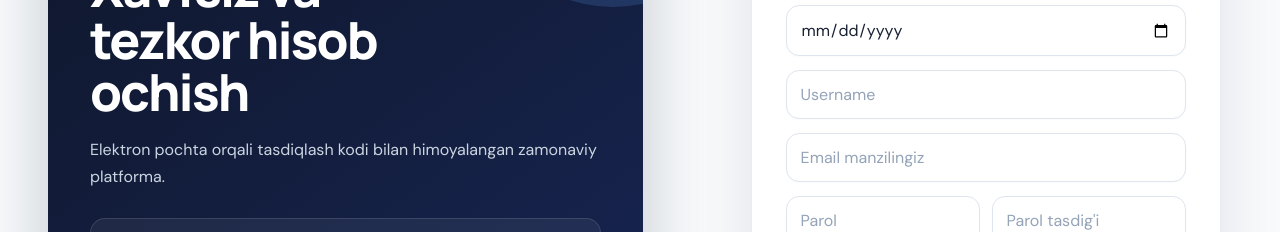
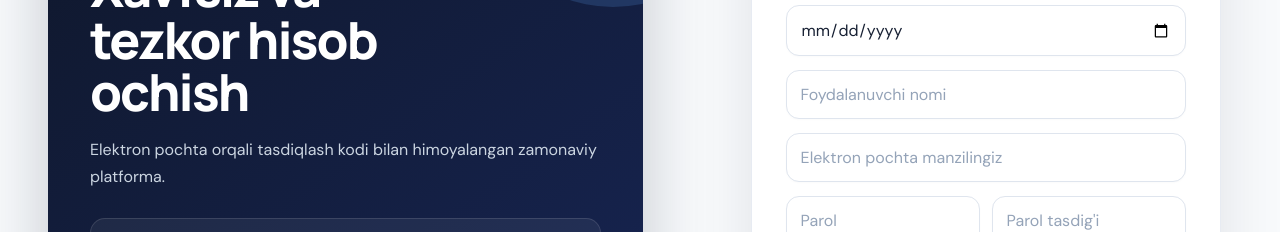
Before and after one commit to XudayberganovAllanazar1211/Job-Application-Loyiha, a React (Vite) app in the folder frontend/: page /register in a window 1280 px wide. Shown: the part 263-495 px from the top of the page. Built offline with nearby package versions, Linux system fonts and the light colour scheme; no server answers.

Commit message:
Polish remaining Uzbek localization strings

```diff
--- a/frontend/src/pages/Register.jsx
+++ b/frontend/src/pages/Register.jsx
@@ -165,7 +165,7 @@ export default function Register() {
 
                             <input
                                 className="input"
-                                placeholder="Username"
+                                placeholder="Foydalanuvchi nomi"
                                 value={form.username}
                                 onChange={(e) => setForm({ ...form, username: e.target.value })}
                                 required
@@ -174,7 +174,7 @@ export default function Register() {
                             <input
                                 className="input"
                                 type="email"
-                                placeholder="Email manzilingiz"
+                                placeholder="Elektron pochta manzilingiz"
                                 value={form.email}
                                 onChange={(e) => setForm({ ...form, email: e.target.value })}
                                 required
```
